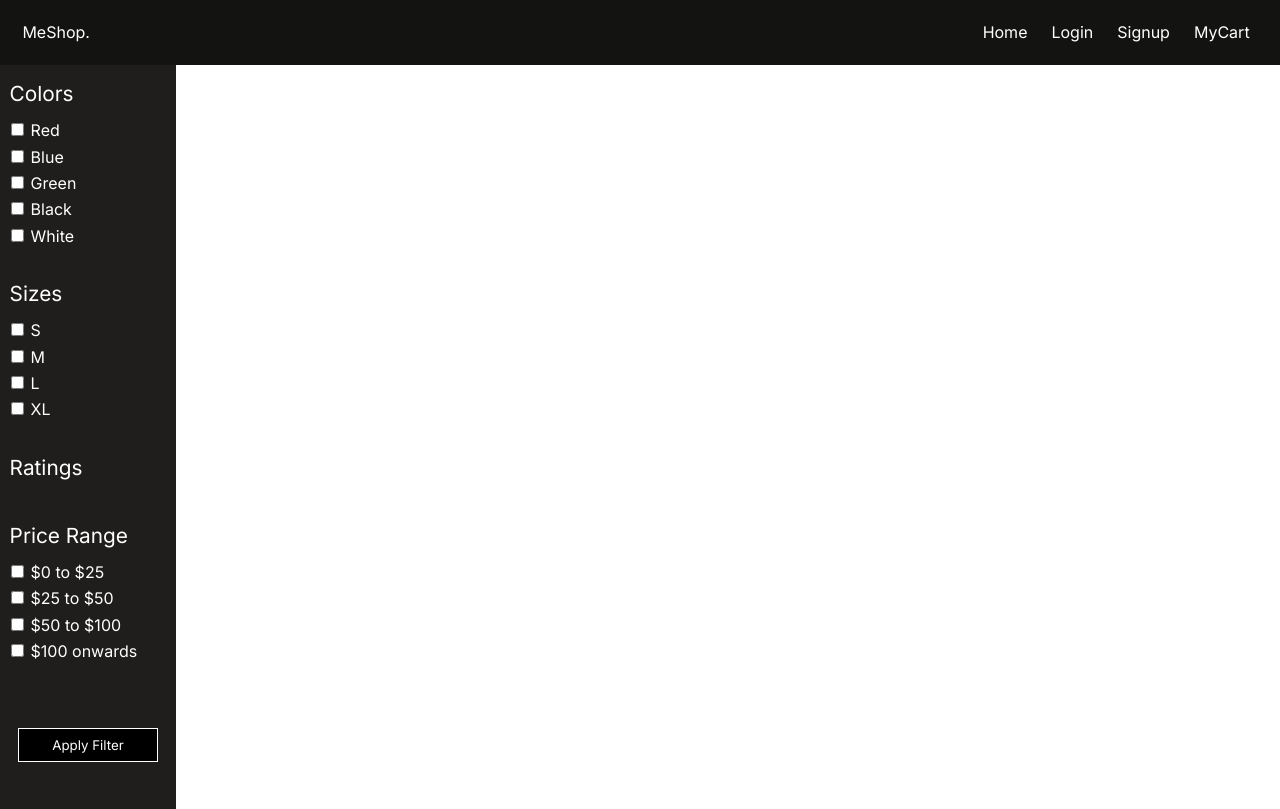
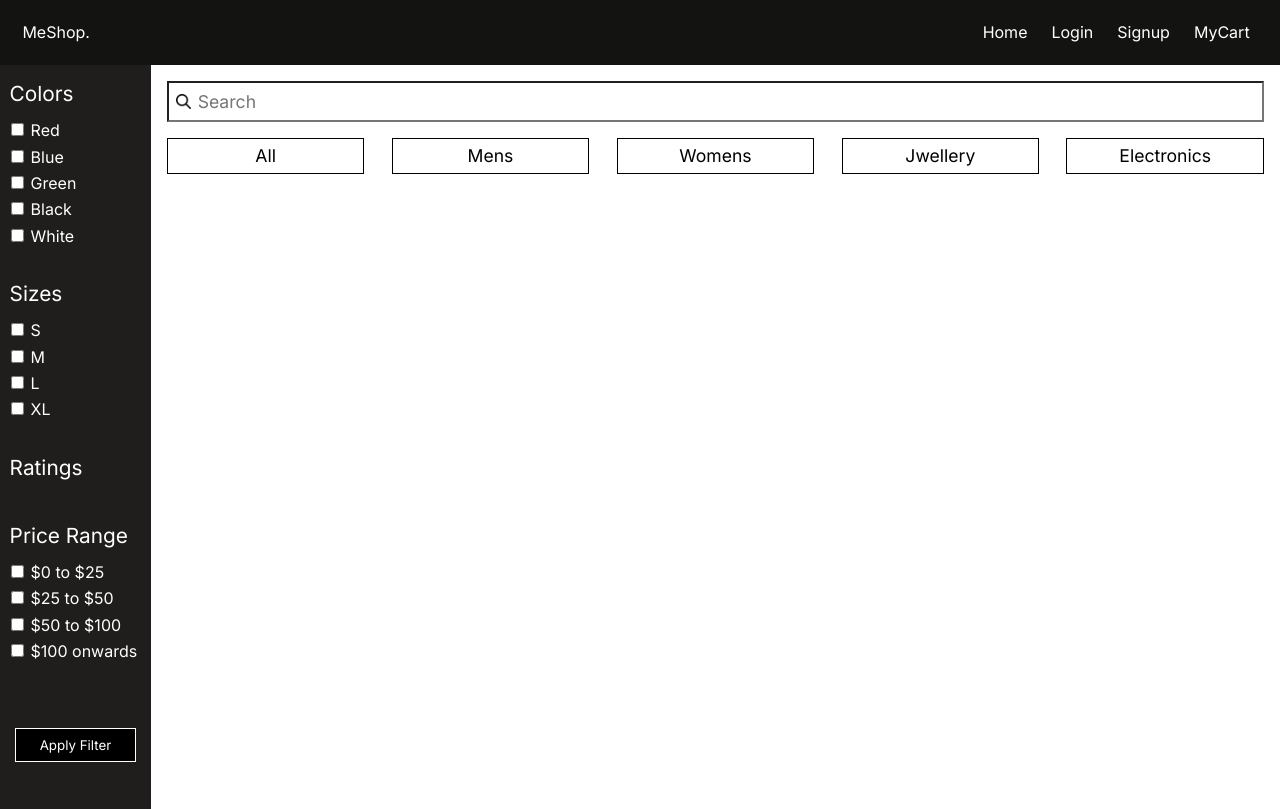
Before and after one commit to AkshayGPA/F3-Module-Test-April-, a plain HTML site: page shop.html in a window 1280 px wide. Drawn offline with Linux system fonts and the light colour scheme.

Commit message:
Working on shop page

```diff
--- a/shop.css
+++ b/shop.css
@@ -104,3 +104,40 @@
   border: 1px solid white;
   vertical-align: center;
 }
+
+/* Styling the remainder of the page which I call as the browse shop div */
+
+#browse-shop {
+  padding: 1rem;
+  width: 100%;
+}
+
+#search-box {
+  padding: 0.5rem 1rem 0.5rem 1.8rem;
+  width: 100%;
+  box-sizing: border-box;
+  margin: 0 0 1rem 0;
+
+  font-size: 1.1rem;
+
+  background-image: url(Images/Shop/search.png);
+  background-size: 15px;
+  background-repeat: no-repeat;
+  background-position-x: 7px;
+  background-position-y: center;
+
+  /* Adding search icon through background image */
+}
+
+#category-flex {
+  display: flex;
+  justify-content: space-between;
+}
+
+.category-filter-btns {
+  font-size: 1.1rem;
+  width: 18%;
+  padding: 0.4rem 1rem;
+  background-color: white;
+  border: 1px solid black;
+}
--- a/shop.html
+++ b/shop.html
@@ -80,7 +80,15 @@
     </div>
 
     <div id="browse-shop">
+      <label for="search-box"><input id="search-box" type="search" name="search" placeholder="Search"></label>
 
+      <div id="category-flex">
+        <button class="category-filter-btns" id="all-btn">All</button>
+        <button class="category-filter-btns" id="mens-btn">Mens</button>
+        <button class="category-filter-btns" id="womens-btn">Womens</button>
+        <button class="category-filter-btns" id="jwellery-btn">Jwellery</button>
+        <button class="category-filter-btns" id="electronics-btn">Electronics</button>
+      </div>
     </div>
   </div>
 
--- a/shop.js
+++ b/shop.js
@@ -3,3 +3,17 @@ const applyFilterBtn = document.getElementById("apply-filter-btn");
 applyFilterBtn.addEventListener("click", function() {
   console.log("Apply Filter button clicked");
 })
+
+
+const searchInput = document.getElementById("search-box");
+
+searchInput.addEventListener("keypress", function(e) {
+  if(e.key === "Enter"){
+    console.log("Searching for the desired products....");
+  }
+})
+
+
+const categoryBtns = document.getElementsByClassName("category-filter-btns");
+
+console.log(categoryBtns);
```
Also changed, not shown: Images/Shop/search.png (added).
